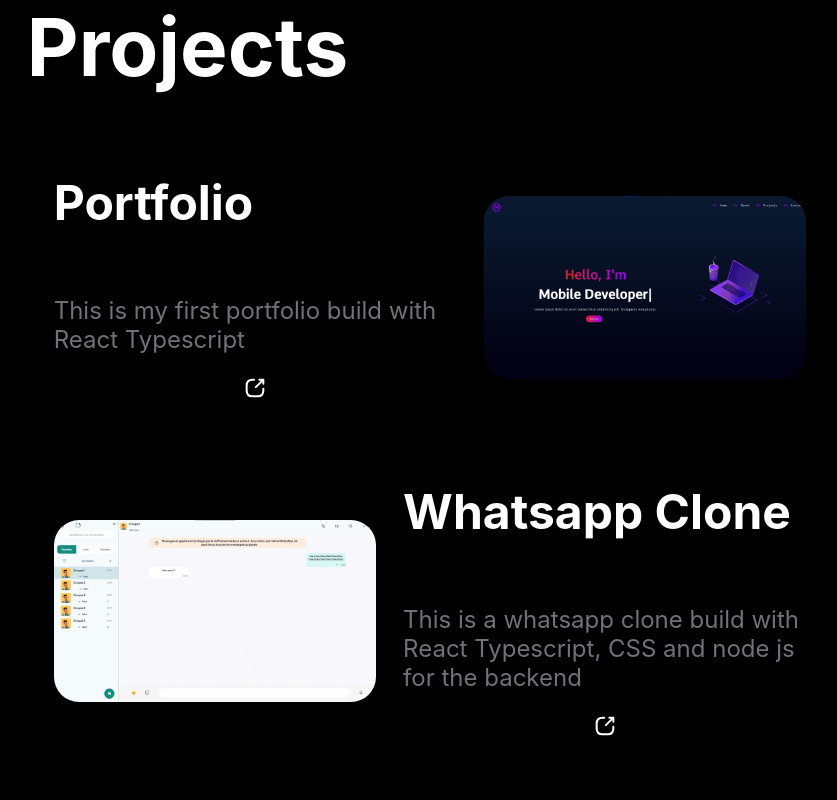
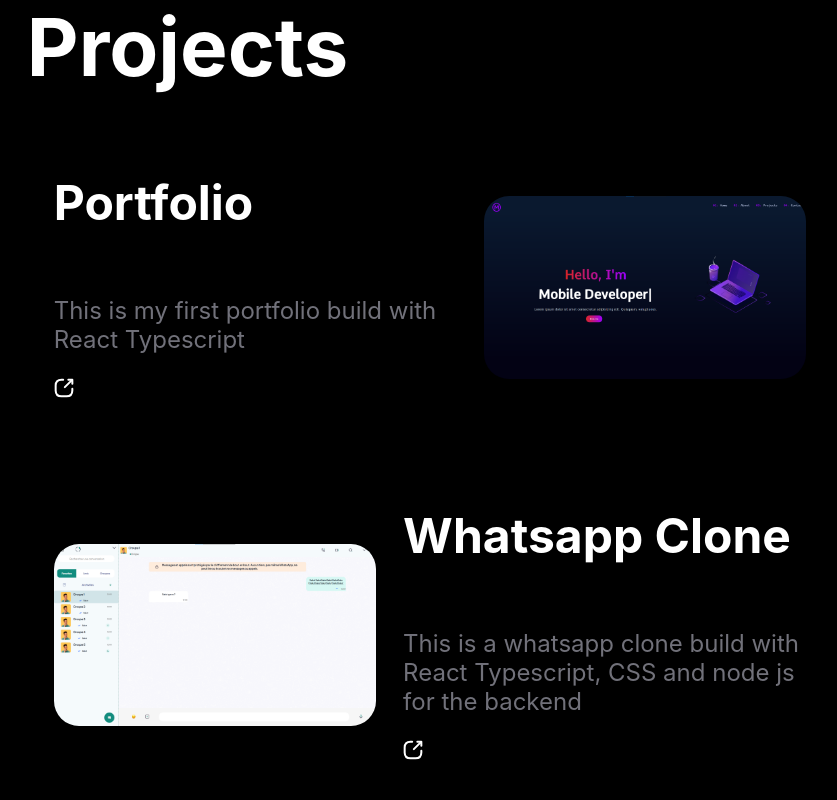
Before and after one commit to Matsuel/portfolio-v3, a React (Create React App) app: page / in a window 1280 px wide. Shown: the part 1600-2400 px from the top of the page, without its empty margins (210-1047 px from the left). Built offline with nearby package versions, Linux system fonts and the light colour scheme.

Commit message:
projects

```diff
--- a/src/Components/Projects/Projects.css
+++ b/src/Components/Projects/Projects.css
@@ -36,11 +36,13 @@
     align-items: center;
     justify-content: space-evenly;
     border-radius: 25px;
+    margin-bottom: 3vh;
 }
 
 .project-img{
     width: 40%;
     height: auto;
+    max-height: 50%;
     border-radius: 25px;
 }
 
@@ -49,7 +51,7 @@
     height: auto;
     display: flex;
     flex-direction: column;
-    align-items: center;
+    align-items: start;
     margin-bottom: 5vh;
 }
 
```
